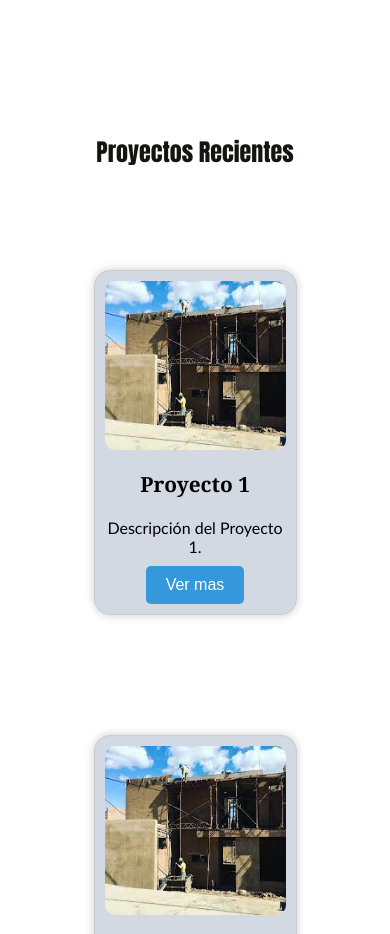
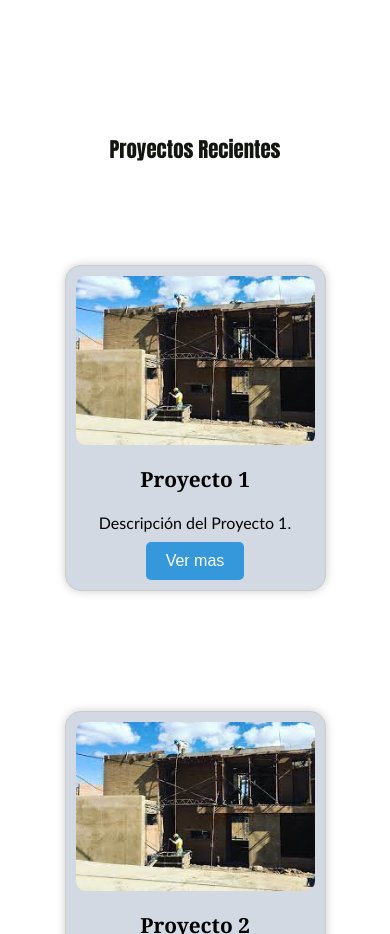
Before and after one commit to Carlosbh04/obra, a plain HTML site: page index.html in a window 390 px wide. Shown: the part 880-1814 px from the top of the page. Drawn offline with Linux system fonts and the light colour scheme; a web font is replaced by a local one.

Commit message:
subiendo

```diff
--- a/style.css
+++ b/style.css
@@ -1042,7 +1042,7 @@ footer a:hover {
 
         text-align: center;
         font-family:Impact, Haettenschweiler, 'Arial Narrow Bold', sans-serif;
-        font-size: 1.5rem;
+        font-size: 1.3rem;
 
     }
 
@@ -1052,7 +1052,7 @@ footer a:hover {
     }
 
     .proyecto{
-        width: 70%;
+        width: 90%;
         border-radius: 1rem;
         box-shadow: 0 0 10px rgba(0, 0, 0, 0.2);
         height: 46vh;
@@ -1071,7 +1071,7 @@ footer a:hover {
     .proyecto p{
         font-size: 1rem;
         font-family: 'Trebuchet MS', 'Lucida Sans Unicode', 'Lucida Grande', 'Lucida Sans', Arial, sans-serif;
-     margin-top: auto;
+        margin-top: auto;
     }
     .antes-despues{
 
```
